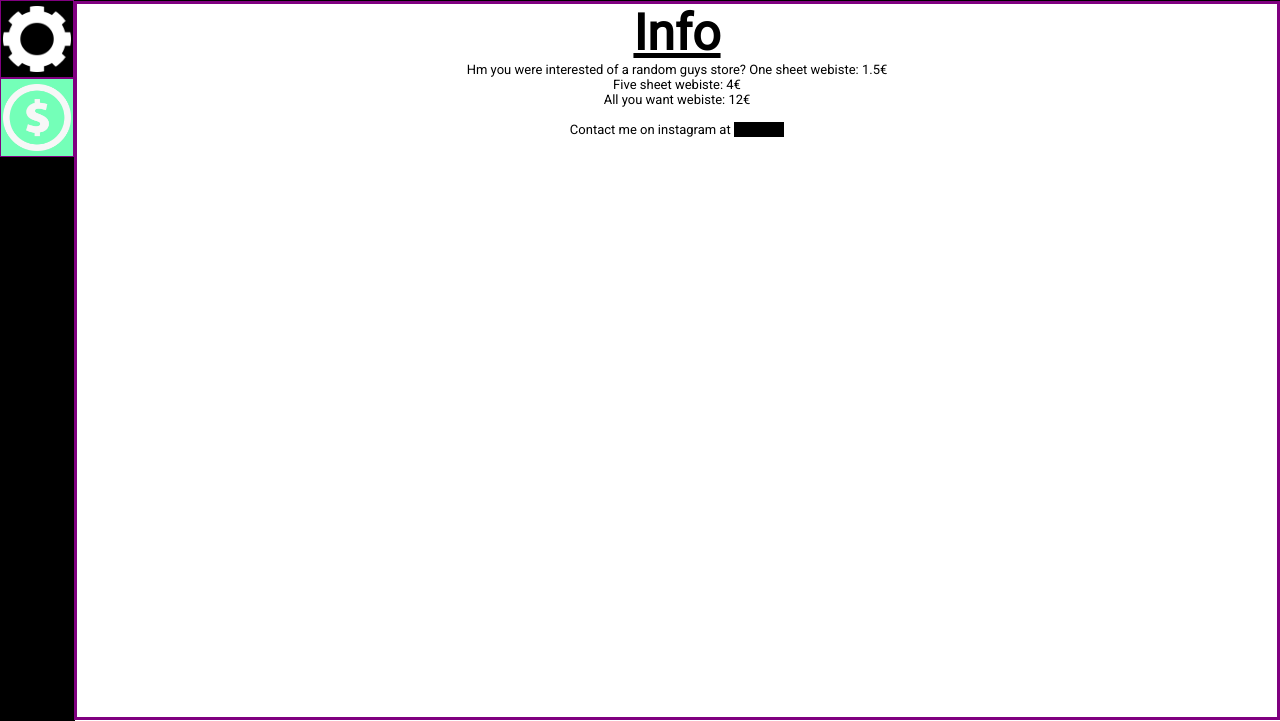
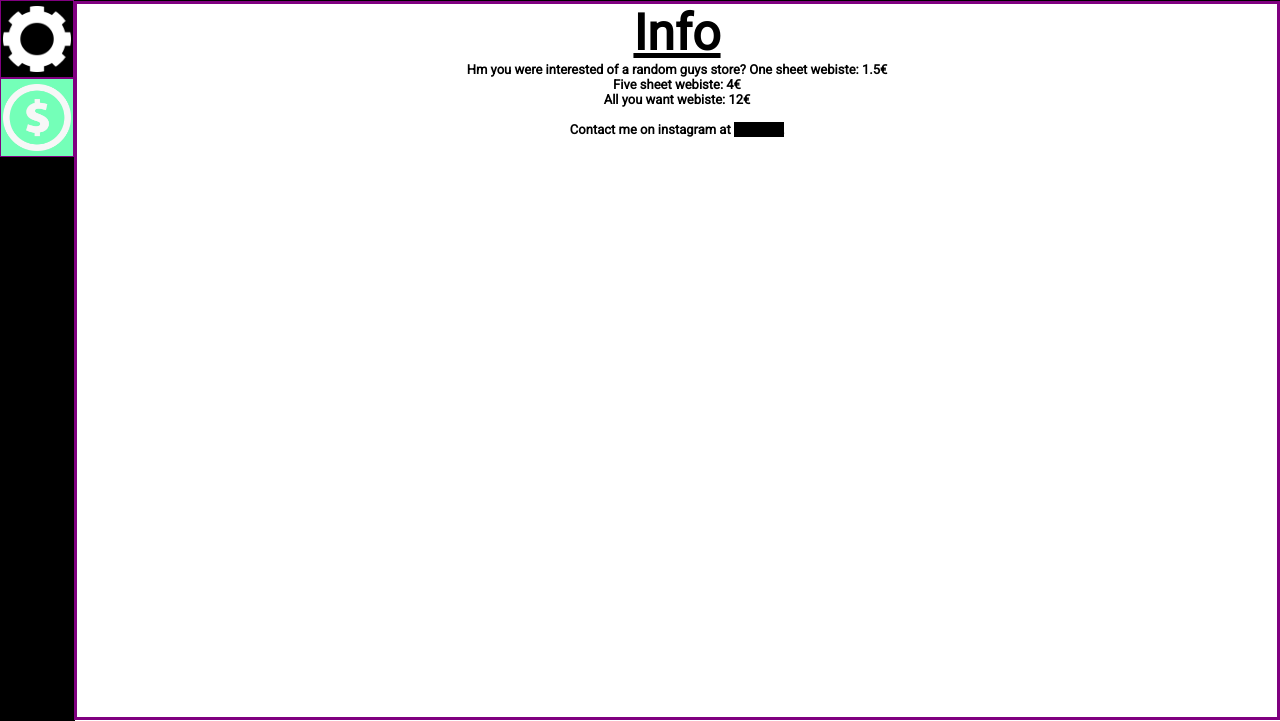
Before and after one commit to Koire102/hypve, a plain HTML site: page store.html in a window 1280 px wide. Shown: the part 79-800 px from the top of the page. Drawn offline with Linux system fonts and the light colour scheme.

Commit message:
Update store.html

```diff
--- a/store.html
+++ b/store.html
@@ -109,6 +109,7 @@ center{
 	<footer>
 	<center>
 	<b class="intro"><u>Info</b></u><br>
+	<b>
   	Hm you were interested of a random guys store?
 	One sheet webiste: 1.5€<br>
 	Five sheet webiste: 4€<br>
```
